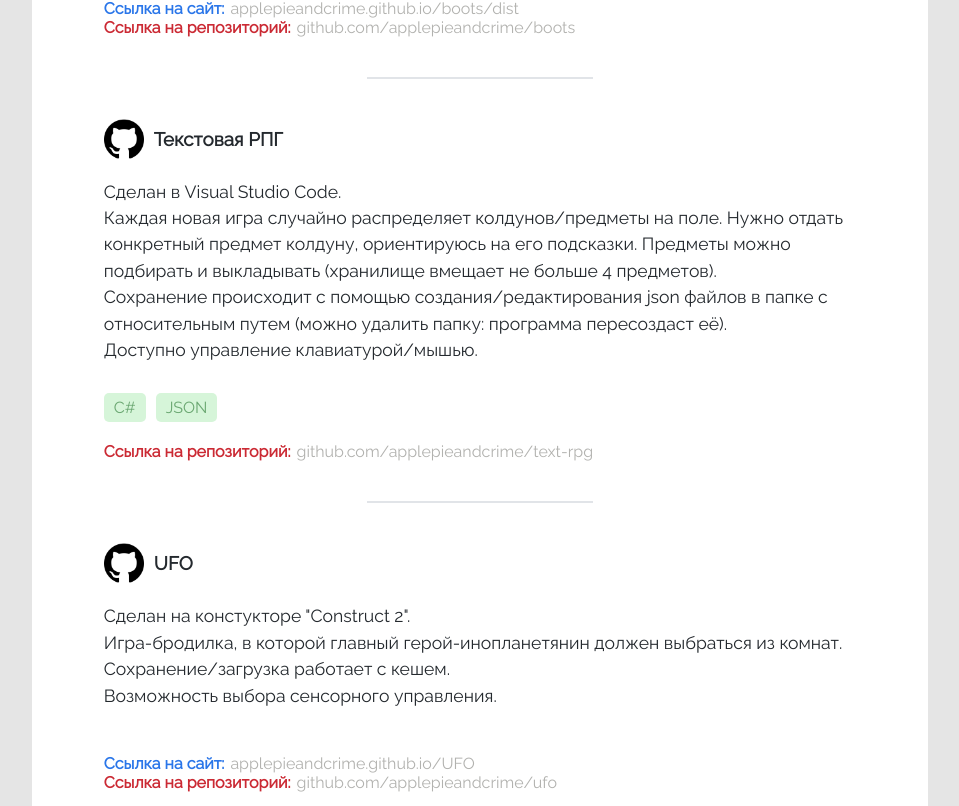
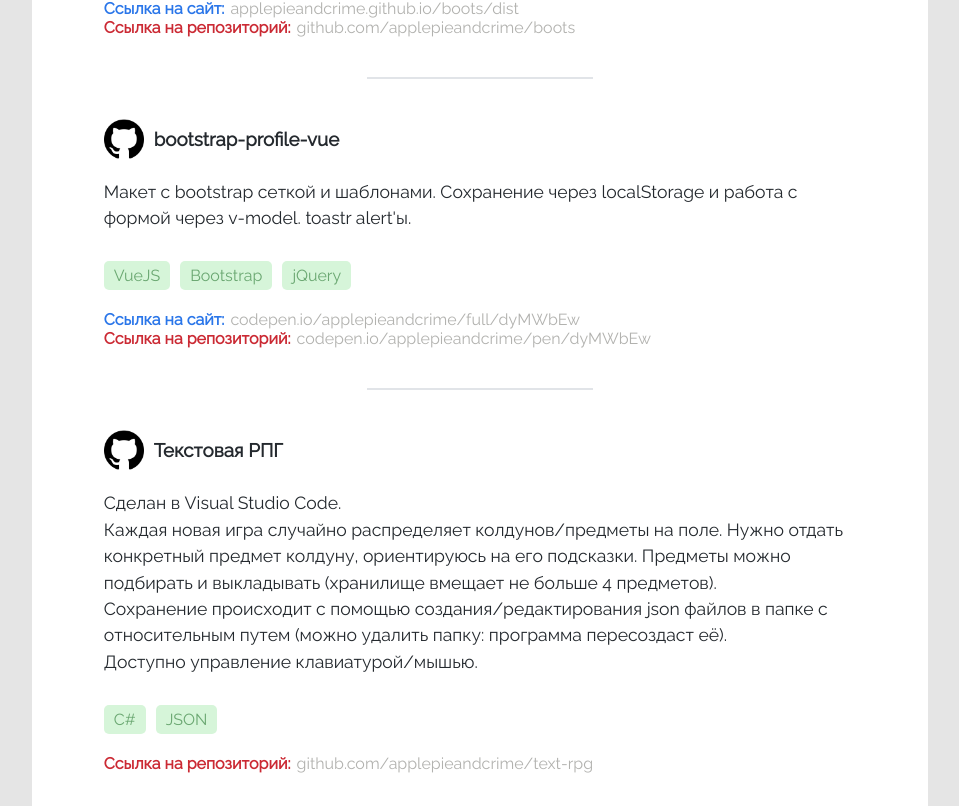
Before and after one commit to ApplePieAndCrime/resume, a Vue app: page / in a window 1280 px wide. Shown: the part 1494-2300 px from the top of the page, without its empty margins (160-1119 px from the left). Built offline with nearby package versions, Linux system fonts and the light colour scheme.

Commit message:
add bootstrap-profile-vue

```diff
--- a/src/components/Contacts.vue
+++ b/src/components/Contacts.vue
@@ -4,6 +4,8 @@
     .content
       p Мой github-аккаунт:
         a(:href="'//' + github") {{github}}
+      p CodePen:
+        a(:href="'//' + codepen") {{codepen}}
 </template>
 
 <script>
@@ -16,7 +18,8 @@
   },
   data() {
     return {
-      github: 'github.com/ApplePieAndCrime'
+      github: 'github.com/ApplePieAndCrime',
+      codepen: 'codepen.io/applepieandcrime'
     }
   }
 }
--- a/src/components/WorkExamples.vue
+++ b/src/components/WorkExamples.vue
@@ -13,6 +13,7 @@
 const repo_url = `github.com/${username}/`
 const site_url = `${username}.github.io/`
 const dynamic_url = '.applepie.darkhost.pro'
+const codepen = `codepen.io/${username}/`
 
 export default {
   name: 'WorkExamples',
@@ -38,6 +39,14 @@
           tags: ['PUG','SASS','JS','GULP'],
           link_site: site_url + 'boots/dist',
           link_repo: repo_url + 'boots'
+        },
+        {
+          title: 'bootstrap-profile-vue',
+          logo: '',
+          description: "Макет с bootstrap сеткой и шаблонами. Сохранение через localStorage и работа с формой через v-model. toastr alert'ы.",
+          tags: ['VueJS','Bootstrap','jQuery'],
+          link_site: codepen + 'full/dyMWbEw',
+          link_repo: codepen + 'pen/dyMWbEw'
         },
         {
           title: 'Текстовая РПГ',
```
Also changed, not shown: 7 other files (tests, documents, lock files or other folders).
